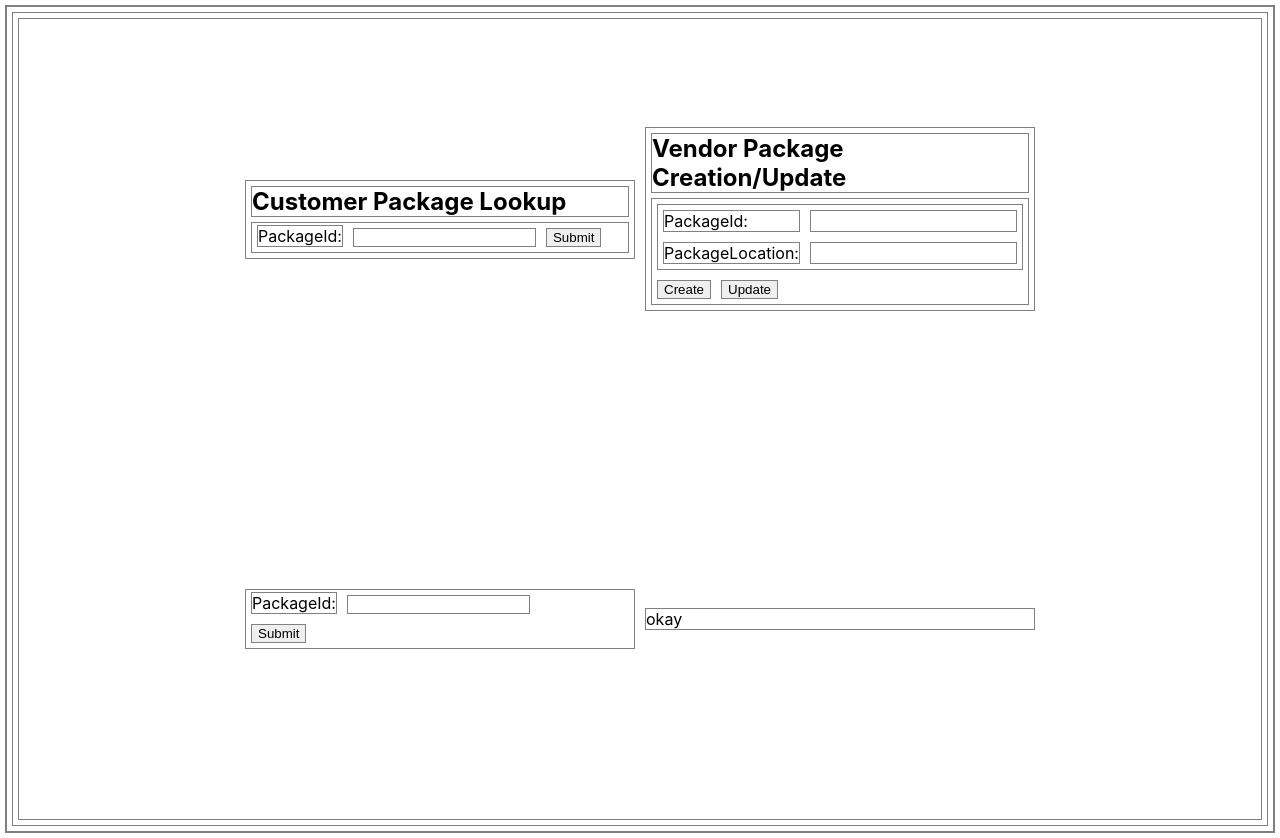
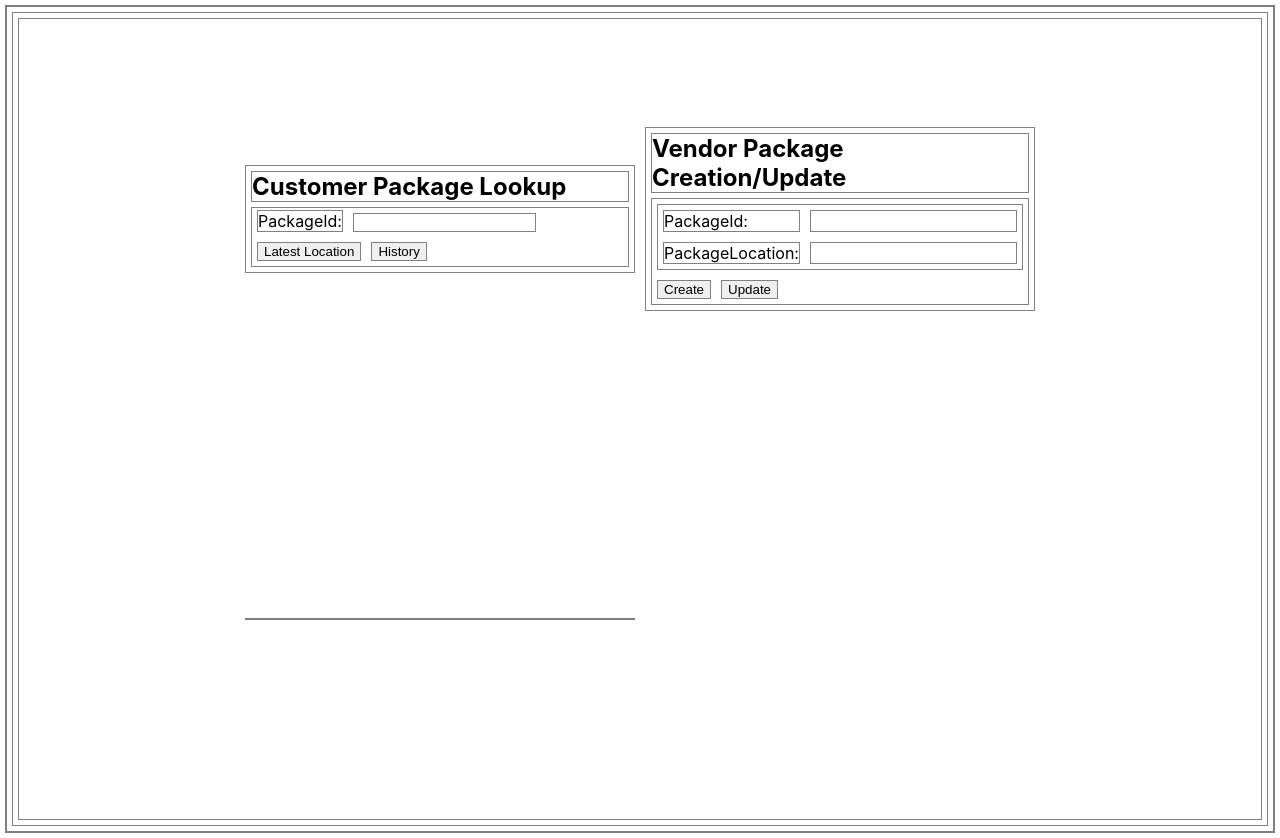
Before and after one commit to georgecma/package-tracker-demo, a React (Create React App) app in the folder not_ups/: page / in a window 1280 px wide. Built offline with nearby package versions, Linux system fonts and the light colour scheme.

Commit message:
WIP: All functionality except frontend slice lookup implemented

```diff
--- a/not_ups/src/App.js
+++ b/not_ups/src/App.js
@@ -1,24 +1,17 @@
 import './App.css';
 import React, { useState } from 'react';
-import { UpdatePackageForm } from './components/UpdatePackageForm'
-import { GetPackageForm } from './components/GetPackageForm'
-import { GetPackagePrefixForm } from './components/GetPackagePrefixForm'
-import { DisplayPackageDiv } from './components/DisplayPackageDiv'
 
-import { CustomerForm } from './components/CustomerForm'
-import { VendorForm } from './components/VendorForm'
-
-const axios = require('axios')
-
+import { CustomerLookupForm } from './components/CustomerLookupForm'
+import { VendorEditForm } from './components/VendorEditForm'
+import { ResultForm } from './components/ResultForm'
 
 function App() {
   const [displayData, setDisplayData] = useState('');
   return (
     <div className="App">
-      <CustomerForm dataCallback={setDisplayData} />
-      <VendorForm dataCallback={setDisplayData} />
-      <GetPackagePrefixForm dataCallback={setDisplayData} />
-      <DisplayPackageDiv displayData={displayData} />
+      <CustomerLookupForm dataCallback={setDisplayData} />
+      <VendorEditForm dataCallback={setDisplayData} />
+      <ResultForm displayData={displayData} />
     </div >
   );
 }
--- a/not_ups/src/components/CustomerForm/index.js
+++ b/not_ups/src/components/CustomerLookupForm/index.js
@@ -1,11 +1,13 @@
 import React, { useState } from 'react';
 import axios from 'axios';
 
-export const CustomerForm = (props) => {
+export const CustomerLookupForm = (props) => {
     const [id, setId] = useState('');
+    const [submitType, setSubmitType] = useState('')
+
     const handleSubmit = (e) => {
         e.preventDefault()
-        axios.post('/api/get', {
+        axios.post(`/api/${submitType}`, {
             packageId: id,
         }).then(res => {
             // console.log('res', res.data)
@@ -21,8 +23,8 @@ export const CustomerForm = (props) => {
                     PackageId:
                 </label>
                 <input type='text' name='packageId' onChange={(e) => setId(e.target.value)} value={id} />
-                <input type='submit' value='Submit' />
-            </form>
+                <input type='submit' value='Latest Location' onClick={() => setSubmitType('get')} />
+                <input type='submit' value='History' onClick={() => setSubmitType('getAll')} />            </form>
         </div>
 
     )
--- a/not_ups/src/components/GetPackageForm/index.js
+++ /dev/null
@@ -1,27 +0,0 @@
-import React, { useState } from 'react';
-const axios = require('axios')
-
-export const GetPackageForm = (props) => {
-    const [id, setId] = useState('');
-    const handleSubmit = (e) => {
-        e.preventDefault()
-        axios.post('/api/get', {
-            packageId: id,
-        }).then(res => {
-            // console.log('res', res.data)
-            props.dataCallback(res.data)
-            setId('')
-        })
-    }
-    return (
-        <form onSubmit={handleSubmit}>
-            <label>
-                PackageId:
-            </label>
-            <input type='text' name='packageId' onChange={(e) => setId(e.target.value)} value={id} />
-            <br />
-            <input type='submit' value='Submit' />
-        </form>
-
-    )
-}
--- a/not_ups/src/components/GetPackagePrefixForm/index.js
+++ /dev/null
@@ -1,27 +0,0 @@
-import React, { useState } from 'react';
-const axios = require('axios')
-
-export const GetPackagePrefixForm = (props) => {
-  const [id, setId] = useState('');
-  const handleSubmit = (e) => {
-    e.preventDefault()
-    console.log(id)
-    axios.post('/api/getAll', {
-      packageIdPrefix: id,
-    }).then(res => {
-      props.dataCallback(res.data)
-      setId('')
-    })
-  }
-  return (
-    <form onSubmit={handleSubmit}>
-      <label>
-        PackageId:
-      </label>
-      <input type='text' name='packageId' onChange={(e) => setId(e.target.value)} value={id} />
-      <br />
-      <input type='submit' value='Submit' />
-    </form>
-
-  )
-}
--- a/not_ups/src/components/ResultForm/index.js
+++ b/not_ups/src/components/ResultForm/index.js
@@ -0,0 +1,43 @@
+import React from 'react'
+
+export const ResultForm = (props) => {
+    const timestampToHumanReadable = (timestamp) => {
+        return new Date(parseInt(timestamp) / 1000).toDateString()
+    }
+    const unpack = (data) => {
+        const displayDict = {};
+        Object.keys(data).forEach(packageId => {
+            displayDict[packageId] = [];
+            console.log(data[packageId])
+            data[packageId].locations.value.forEach(locationData => {
+                displayDict[packageId].push([
+                    timestampToHumanReadable(locationData.timestamp),
+                    locationData.value
+                ])
+            })
+        })
+        return displayDict
+    }
+    try {
+        const displayDict = unpack(props.displayData)
+        return <div>
+            {Object.entries(displayDict).map(([packageId, locationArr]) => {
+                return (
+                    <>
+                        <div>Package ID: {packageId}</div>
+                        {
+                            locationArr.map(([timestamp, location]) => (
+                                <div>{timestamp} - {location}</div>
+                            ))
+                        }
+                    </>
+
+                )
+            })}
+        </div>
+    } catch (err) {
+        console.log('Unable to parse result')
+    }
+
+    return <div>test2</div>
+}
--- a/not_ups/src/components/UpdatePackageForm/index.js
+++ /dev/null
@@ -1,35 +0,0 @@
-import React, { useState } from 'react';
-const axios = require('axios')
-
-export const UpdatePackageForm = (props) => {
-  const [id, setId] = useState('');
-  const [location, setLocation] = useState('');
-  const handleSubmit = (e) => {
-    e.preventDefault()
-    console.log(id, location)
-    axios.post('/api/create', {
-      packageId: id,
-      packageLocation: location,
-    }).then(res => {
-      props.dataCallback(res.data)
-      setId('')
-      setLocation('')
-    })
-  }
-  return (
-    <form onSubmit={handleSubmit}>
-      <label>
-        PackageId:
-      </label>
-      <input type='text' name='packageId' onChange={(e) => setId(e.target.value)} value={id} />
-      <br />
-      <label>
-        PackageLocation:
-      </label>
-      <input type='text' name='packageLocation' onChange={(e) => setLocation(e.target.value)} value={location} />
-      <br />
-      <input type='submit' value='Submit' />
-    </form>
-
-  )
-}
--- a/not_ups/src/components/VendorForm/index.js
+++ b/not_ups/src/components/VendorEditForm/index.js
@@ -2,7 +2,7 @@ import React, { useState } from 'react';
 import style from './index.module.css';
 import axios from 'axios';
 
-export const VendorForm = (props) => {
+export const VendorEditForm = (props) => {
     const [id, setId] = useState('');
     const [location, setLocation] = useState('');
     const [submitType, setSubmitType] = useState('')
```
Also changed, not shown: not_ups/src/components/VendorLookupForm/index.js (added, +29 -0 lines), not_ups/src/components/VendorEditForm/index.module.css (renamed from not_ups/src/components/VendorForm/index.module.css), 1 other file (tests, documents, lock files or other folders).
